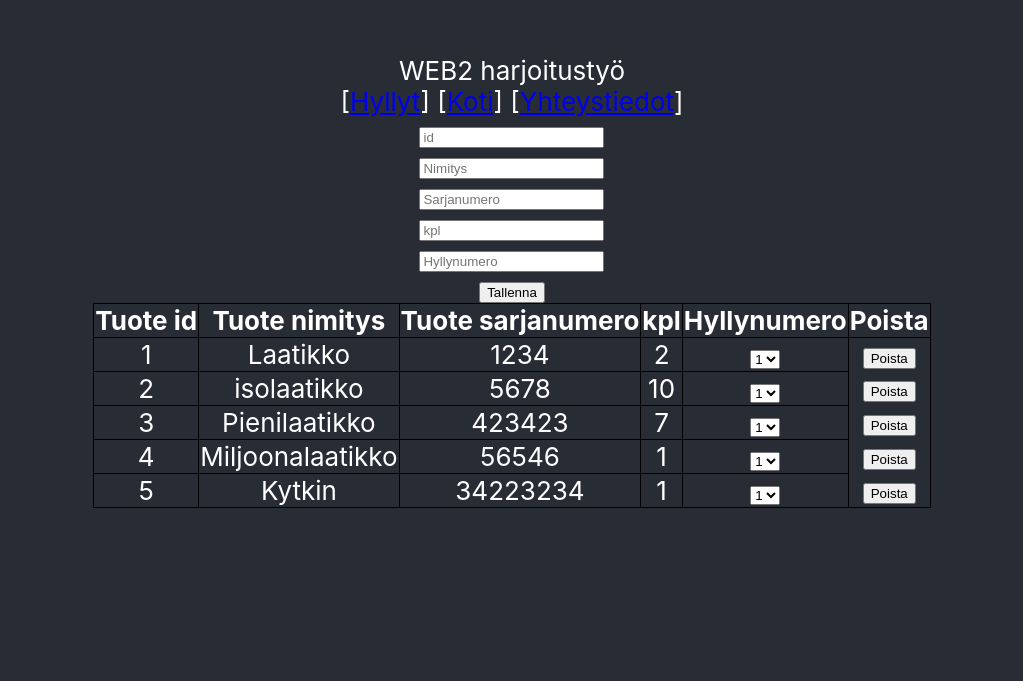
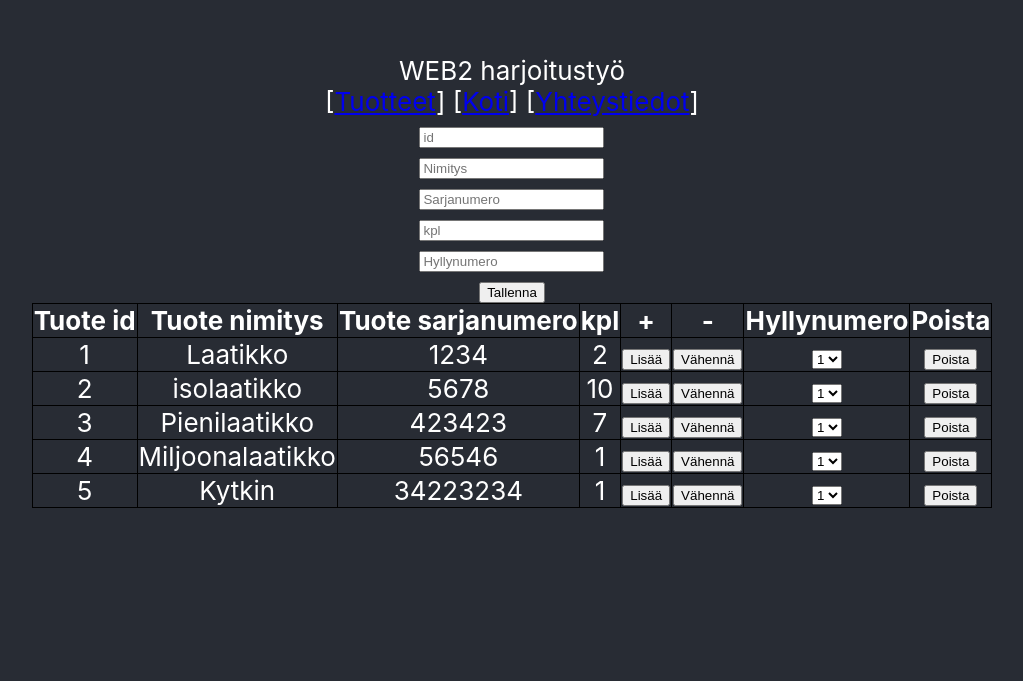
Before and after one commit to JoniKourunen/webohjemointi2_harj_tyo, a React (Create React App) app: page /Hyllyt in a window 1280 px wide. Shown: the part 119-800 px from the top of the page, without its empty margins (128-1151 px from the left). Built offline with nearby package versions, Linux system fonts and the light colour scheme; data requests are answered from the project's data file.

Commit message:
+- napit

```diff
--- a/src/App.js
+++ b/src/App.js
@@ -25,7 +25,7 @@ function App() {
          {/*  <Lisays/> */}
 
 
-            [<Link to="/Hyllyt">Hyllyt</Link>]
+            [<Link to="/Hyllyt">Tuotteet</Link>]
 
             [<Link to="/Koti">Koti</Link>]
 
--- a/src/hyllyt.js
+++ b/src/hyllyt.js
@@ -26,7 +26,8 @@ class Hyllyt extends Component {
 
             data: null,
             id: document.getElementById("id").value,
-            nimi: document.getElementById("nimi").value
+            nimi: document.getElementById("nimi").value,
+            kpl: document.getElementById("kpl").value
 
         })
 
@@ -170,7 +171,12 @@ class Hyllyt extends Component {
                     <td>{tuote.Sarjanumero}</td>
                     <td>{tuote.kpl}</td>
                    {/*  <td>{tuote.Hyllynumero}</td>  */}
-
+                   <td>
+                        <button onClick={this.plus} id={tuote.id}> Lisää</button>
+                   </td>
+                   <td>
+                    <button onClick={this.miinus} id={tuote.id}> Vähennä</button>
+                    </td>
 
                      <td>
                     <label for="Hylly"></label>
@@ -182,11 +188,16 @@ class Hyllyt extends Component {
 
 
                     </select>
+
                         </td>
 
 
+
+
+                        <td>
+
                     <button onClick={this.poista} id={tuote.id}> Poista</button>
-
+                    </td>
 
                 </tr>
 
@@ -225,7 +236,10 @@ class Hyllyt extends Component {
                             <th>Tuote nimitys</th>
                             <th>Tuote sarjanumero</th>
                             <th>kpl</th>
+                            <th>+</th>
+                            <th>-</th>
                             <th>Hyllynumero</th>
+
                             <th>Poista</th>
                             </tr>
                             {dataObjektit}
```
